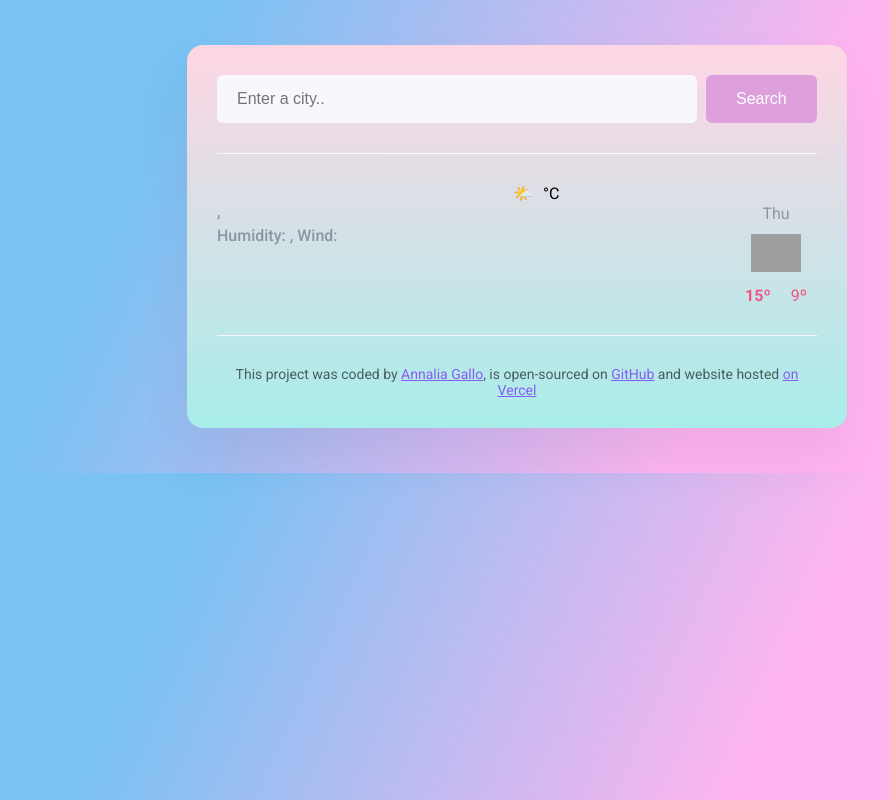
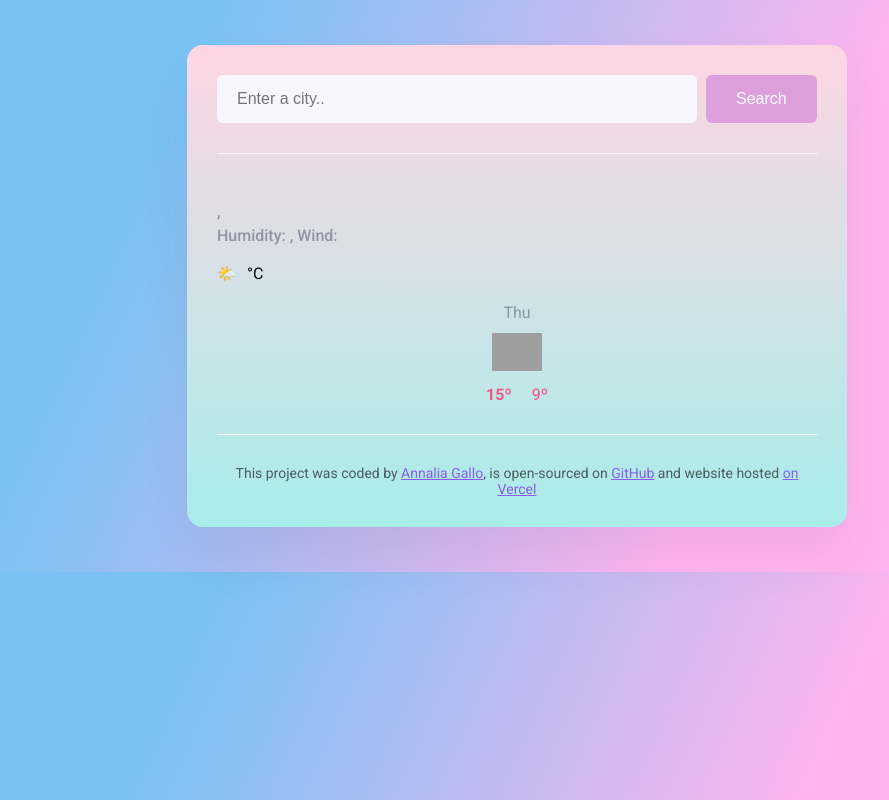
Before and after one commit to annalia12/meteo, a plain HTML site: page index.html in a window 1280 px wide. Shown: the whole page, without its empty margins (123-1012 px from the left). Drawn offline with nearby package versions, Linux system fonts and the light colour scheme; no server answers; grey boxes are pictures that could not be loaded.

Commit message:
fix a problem

```diff
--- a/src/style.css
+++ b/src/style.css
@@ -45,7 +45,6 @@ body {
   }
 
   .weather-app-data {
-    display: flex;
     justify-content: space-between;
   }
 
@@ -89,7 +88,7 @@ body {
     margin-top: 20px;
     text-align: center;
     color: #000;
-    display: flex;
+    display:flex
     justify-content: space-between;
 }
   .weather-forecast-date {
```
